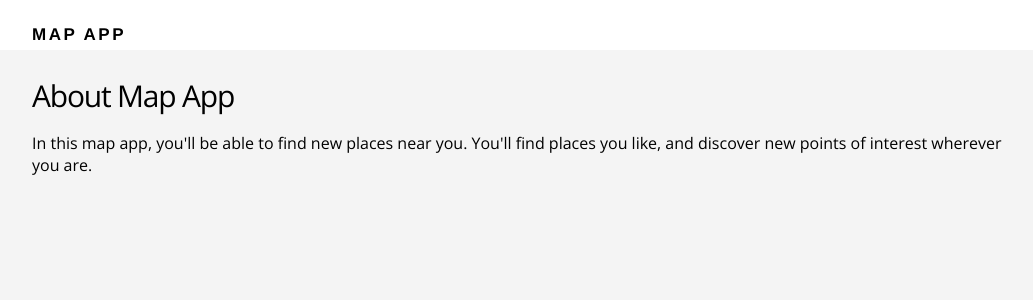
After one commit to doublenns/flask_playground, a Flask app: page /about in a window 1280 px wide. The commit adds this page. Shown: the top 300 px of the page, without its empty margins (108-1141 px from the left). Run offline with Flask 2, Linux system fonts and the light colour scheme.

Commit message:
Created an about page

```diff
--- a/map_app/routes.py
+++ b/map_app/routes.py
@@ -9,5 +9,9 @@ app = Flask(__name__)
 def index():
     return render_template("index.html")
 
+@app.route("/about")
+def about():
+    return render_template("about.html")
+
 if __name__ == "__main__":
     app.run(debug=True)
--- /dev/null
+++ b/map_app/templates/about.html
@@ -0,0 +1,13 @@
+{% extends "layout.html" %}
+
+{% block content %}
+<main class="about-section">
+  <div class="container">
+
+  <h2>About Map App</h1>
+  <p>In this map app, you'll be able to find new places near you. You'll find
+     places you like, and discover new points of interest wherever you are.</p>
+
+  </div>
+</main>
+{% endblock %}
--- a/map_app/templates/index.html
+++ b/map_app/templates/index.html
@@ -7,7 +7,7 @@
         <div class="section-content">
           <h2>Discover places near you.</h2>
           <a href="#" class="btn-primary">Sign up</a>
-          <a href="#" class="btn-secondary">Learn more</a>
+          <a href="{{ url_for("about") }}" class="btn-secondary">Learn more</a>
         </div>
 
         <div class="section-device">
```
